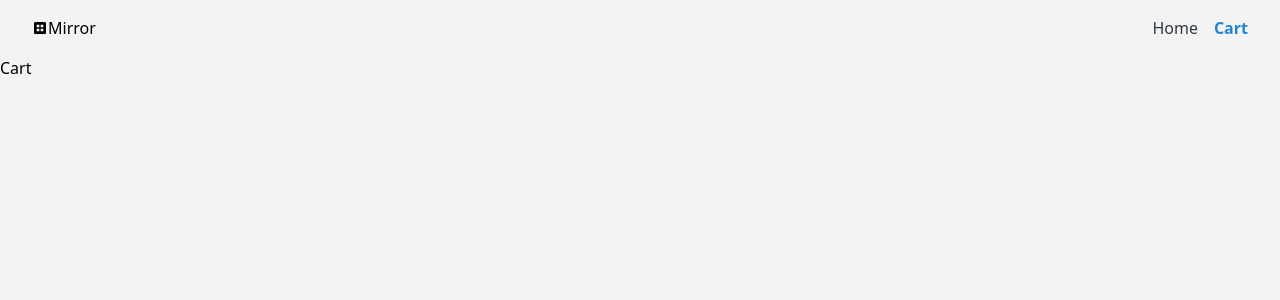
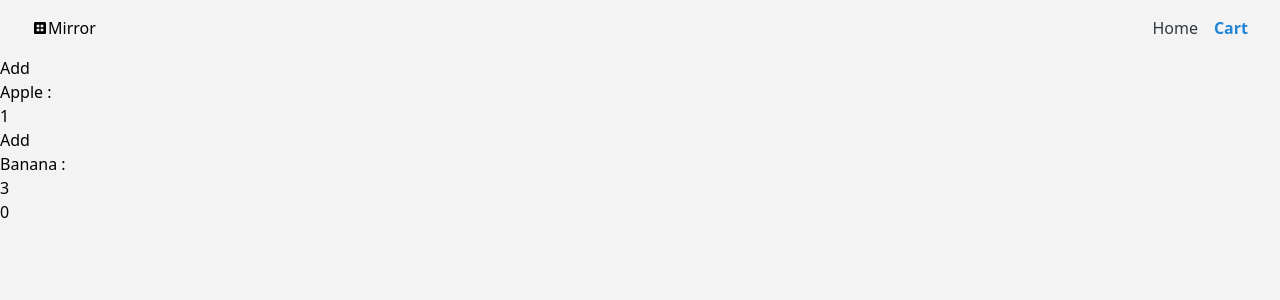
Before and after one commit to GetALifehahaha/mirror, a React (Vite) app in the folder mirror/: page /cart in a window 1280 px wide. Shown: the top 300 px of the page. Built offline with nearby package versions, Linux system fonts and the light colour scheme.

Commit message:
Create cart page, display current cart, add checkout logic + gross total amount

```diff
--- a/mirror/src/data/CartData.jsx
+++ b/mirror/src/data/CartData.jsx
@@ -0,0 +1,14 @@
+export const CartData = [
+    {
+        id: 0,
+        productName: 'Apple',
+        productPrice: 1.00,
+        amount: 2,
+    },
+    {
+        id: 1,
+        productName: 'Banana',
+        productPrice: 3.00,
+        amount: 4,
+    },
+]
--- a/mirror/src/pages/Cart.jsx
+++ b/mirror/src/pages/Cart.jsx
@@ -1,9 +1,61 @@
-import React from 'react'
+import React, { useState, useEffect } from 'react'
+import { useNavigate } from 'react-router-dom'
+import { CartData } from '../data/CartData'
 
 const Cart = () => {
+
+  const [productsCheckout, setProductsCheckout] = useState([]);
+  const [grossTotal, setGrossTotal] = useState(0);
+
+  const navigate = useNavigate();
+
+  const listCartProducts = CartData.map(product =>
+    <div key={product.id}>
+      <button onClick={() => handleProductsForCheckout(product)}>Add</button>
+      <h5 onClick={() => navigate(`/products/${product.id}`)}>{product.productName} : </h5>
+      <h5>{product.productPrice}</h5>
+    </div>
+  );
+
+  const listProductsForCheckout = productsCheckout.map(product =>
+    <div key={product.id}>
+      <h5>{product.productName} : </h5>
+      <h5>{product.productPrice}</h5>
+    </div>
+  )
+
+  useEffect(() => {
+    handleSetGrossTotal();
+  }, [productsCheckout])
+
+  const handleSetGrossTotal = () => {
+    setGrossTotal(0);
+
+    productsCheckout.forEach(product => setGrossTotal(prevGT => prevGT + product.productPrice));
+  }
+
+  const handleProductsForCheckout = (product) => {
+
+    setProductsCheckout(pc => {
+      const productInCheckout = pc.some(p => p.id === product.id);
+
+      if (productInCheckout) {
+        return pc.filter(p => p.id !== product.id);
+      } else {
+        return [...pc, product];
+      }
+    });
+  }
+
   return (
-    <div>Cart</div>
-  )
+    <div>{listCartProducts}
+
+      <div>
+        {listProductsForCheckout}
+        {grossTotal}
+      </div>
+    </div>
+  );
 }
 
 export default Cart
```
